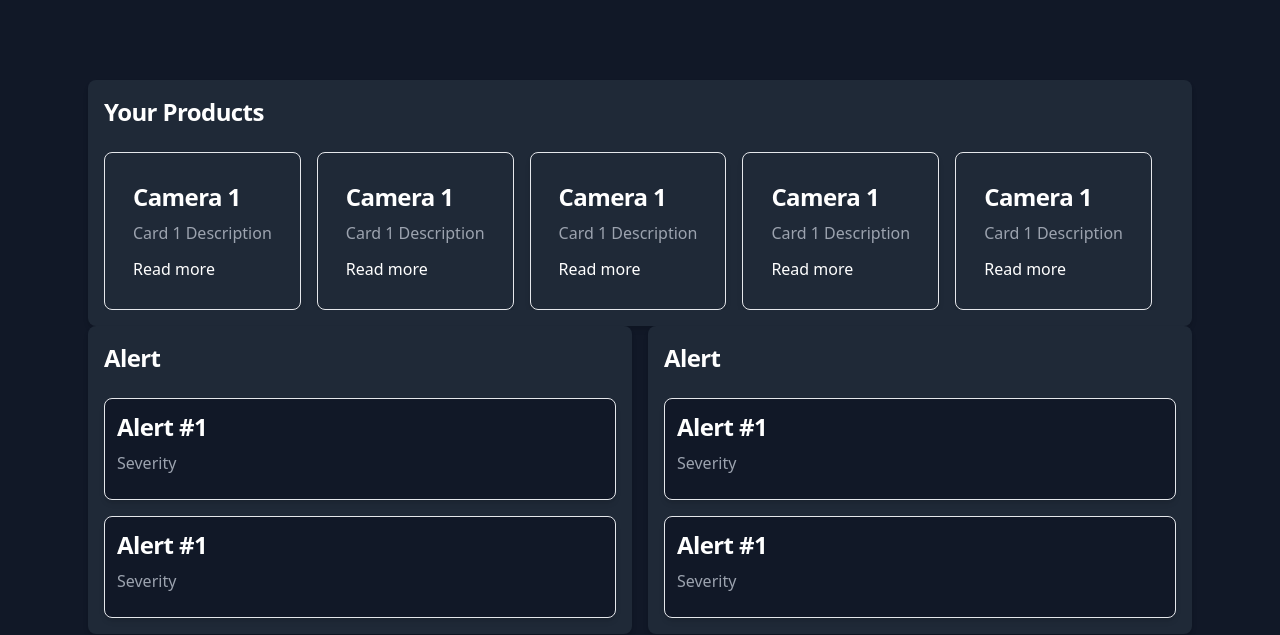
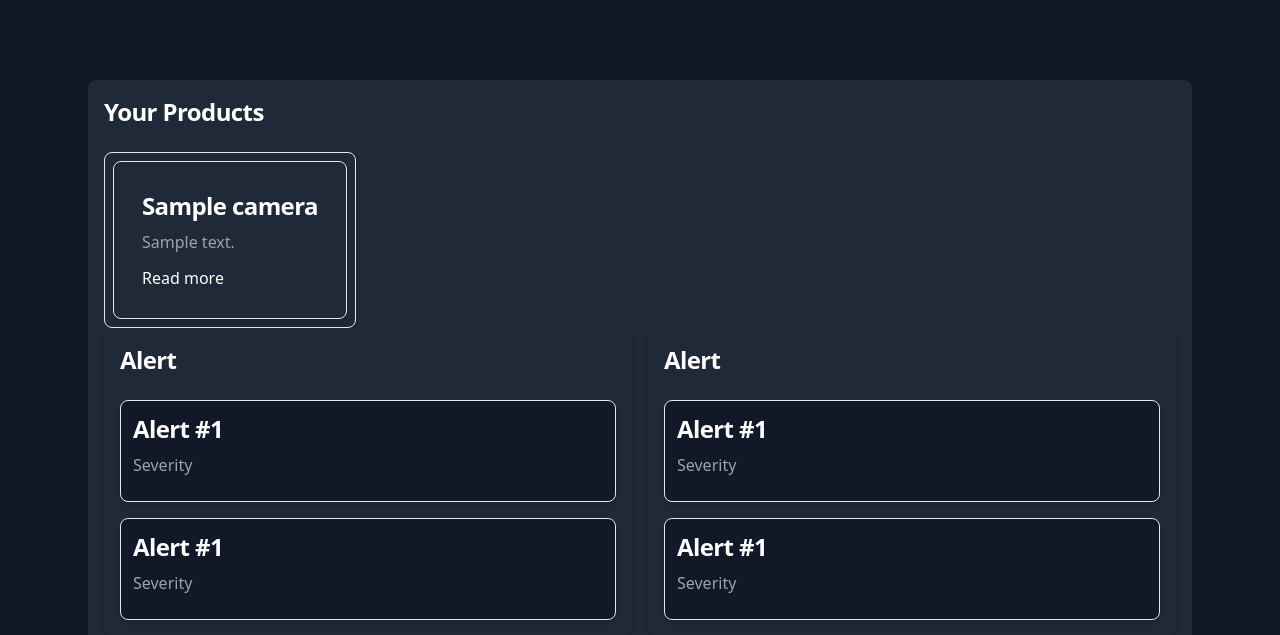
Before and after one commit to ACE-HACKS-1-0/sentinelui-django, a Django app: page / in a window 1280 px wide. Shown: the part 89-724 px from the top of the page. Run offline with Django 5.2, Linux system fonts and the light colour scheme; tables that the repository leaves empty hold one stand-in row (values such as "Sample post"); style sheets or scripts are compiled from the project's sources; some libraries are stand-ins or nearby versions.

Commit message:
updated cam annd index as per caamera model

```diff
--- a/sentinelui/dashboard/urls.py
+++ b/sentinelui/dashboard/urls.py
@@ -3,7 +3,7 @@ from django.urls import path
 
 urlpatterns = [
     path('', index, name='index'),
-    path('cam', camera_feed, name='camera_feed'),
+    path('cam/<str:pk>', camera_feed, name='camera_feed'),
     path('predict', predict, name='predict'),
     path('add-camera', addCamera, name='add-camera'),
 
--- a/sentinelui/dashboard/views.py
+++ b/sentinelui/dashboard/views.py
@@ -30,8 +30,15 @@ def predict(request):
 
 
 
-def camera_feed(request):
-    return render(request, 'dashboard/camera.html')
+def camera_feed(request, pk):
+    cam = Camera.objects.get(id=pk)
+
+
+    context = {
+        'cam': cam,
+    }
+
+    return render(request, 'dashboard/camera.html', context)
 
 
 
@@ -54,4 +61,7 @@ def addCamera(request):
 
 
 def index(request):
-    return render(request, 'dashboard/index.html')
+    product = Camera.objects.all()
+
+    context={'products': product}
+    return render(request, 'dashboard/index.html', context)
--- a/sentinelui/templates/dashboard/camera.html
+++ b/sentinelui/templates/dashboard/camera.html
@@ -3,6 +3,6 @@
 {% block content %}
 <h1 class="mb-6 text-3xl text-green-800">Django + Tailwind CSS + Flowbite</h1>
 
-<img class="w-max" src="http://192.168.40.92:8080/video" />
+<img class="w-max" src="{{cam.feed_links}}" />
 
 {% endblock content %}
--- a/sentinelui/templates/dashboard/index.html
+++ b/sentinelui/templates/dashboard/index.html
@@ -16,45 +16,19 @@
                 <div class="flowbite-scrollable-inner">
                     <div class="flex flex-row gap-4">
                         <!-- Loop over products -->
+
+
+                        <div class="card bg-white border border-gray-200 rounded-lg shadow-md dark:bg-gray-800 p-2 flex flex-row margin-auto">
+
+                       {% for prod in  products %}
                         <div class="card bg-white border border-gray-200 rounded-lg shadow-md dark:bg-gray-800 p-2 flex flex-row margin-auto">
                             <img class="rounded-lg"src="" />
                             <div class="p-5">
-                                <h5 class="mb-2 text-2xl font-bold tracking-tight text-gray-900 dark:text-white">Camera 1</h5>
-                                <p class="mb-3 font-normal text-gray-700 dark:text-gray-400">Card 1 Description</p>
-                                <a href='{% url "camera_feed" %}' class="dark:text-white">Read more</a>
+                                <h5 class="mb-2 text-2xl font-bold tracking-tight text-gray-900 dark:text-white">{{prod.name}}</h5>
+                                <p class="mb-3 font-normal text-gray-700 dark:text-gray-400">{{prod.desc}}</p>
+                                <a href='{% url "camera_feed" prod.id %}' class="dark:text-white">Read more</a>
                             </div>
-                        </div>
-                        <div class="card bg-white border border-gray-200 rounded-lg shadow-md dark:bg-gray-800 p-2 flex flex-row margin-auto">
-                            <img class="rounded-lg"src="" />
-                            <div class="p-5">
-                                <h5 class="mb-2 text-2xl font-bold tracking-tight text-gray-900 dark:text-white">Camera 1</h5>
-                                <p class="mb-3 font-normal text-gray-700 dark:text-gray-400">Card 1 Description</p>
-                                <a href='{% url "camera_feed" %}' class="dark:text-white">Read more</a>
-                            </div>
-                        </div>
-                        <div class="card bg-white border border-gray-200 rounded-lg shadow-md dark:bg-gray-800 p-2 flex flex-row margin-auto">
-                            <img class="rounded-lg"src="" />
-                            <div class="p-5">
-                                <h5 class="mb-2 text-2xl font-bold tracking-tight text-gray-900 dark:text-white">Camera 1</h5>
-                                <p class="mb-3 font-normal text-gray-700 dark:text-gray-400">Card 1 Description</p>
-                                <a href='{% url "camera_feed" %}' class="dark:text-white">Read more</a>
-                            </div>
-                        </div>
-                        <div class="card bg-white border border-gray-200 rounded-lg shadow-md dark:bg-gray-800 p-2 flex flex-row margin-auto">
-                            <img class="rounded-lg"src="" />
-                            <div class="p-5">
-                                <h5 class="mb-2 text-2xl font-bold tracking-tight text-gray-900 dark:text-white">Camera 1</h5>
-                                <p class="mb-3 font-normal text-gray-700 dark:text-gray-400">Card 1 Description</p>
-                                <a href='{% url "camera_feed" %}' class="dark:text-white">Read more</a>
-                            </div>
-                        </div>
-                        <div class="card bg-white border border-gray-200 rounded-lg shadow-md dark:bg-gray-800 p-2 flex flex-row margin-auto">
-                            <img class="rounded-lg"src="" />
-                            <div class="p-5">
-                                <h5 class="mb-2 text-2xl font-bold tracking-tight text-gray-900 dark:text-white">Camera 1</h5>
-                                <p class="mb-3 font-normal text-gray-700 dark:text-gray-400">Card 1 Description</p>
-                                <a href='{% url "camera_feed" %}' class="dark:text-white">Read more</a>
-                            </div>
+                            {% endfor %}
                         </div>
                     </div>
                 </div>
```
